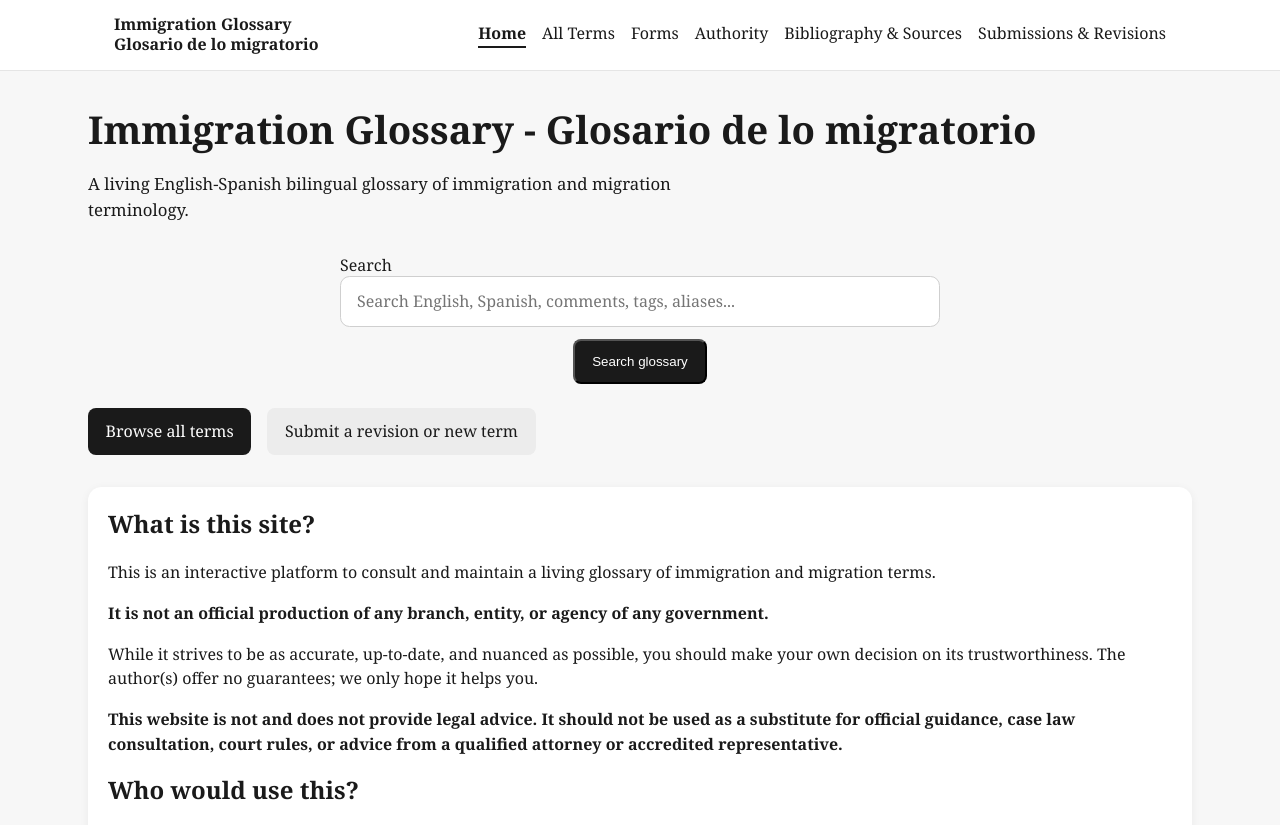
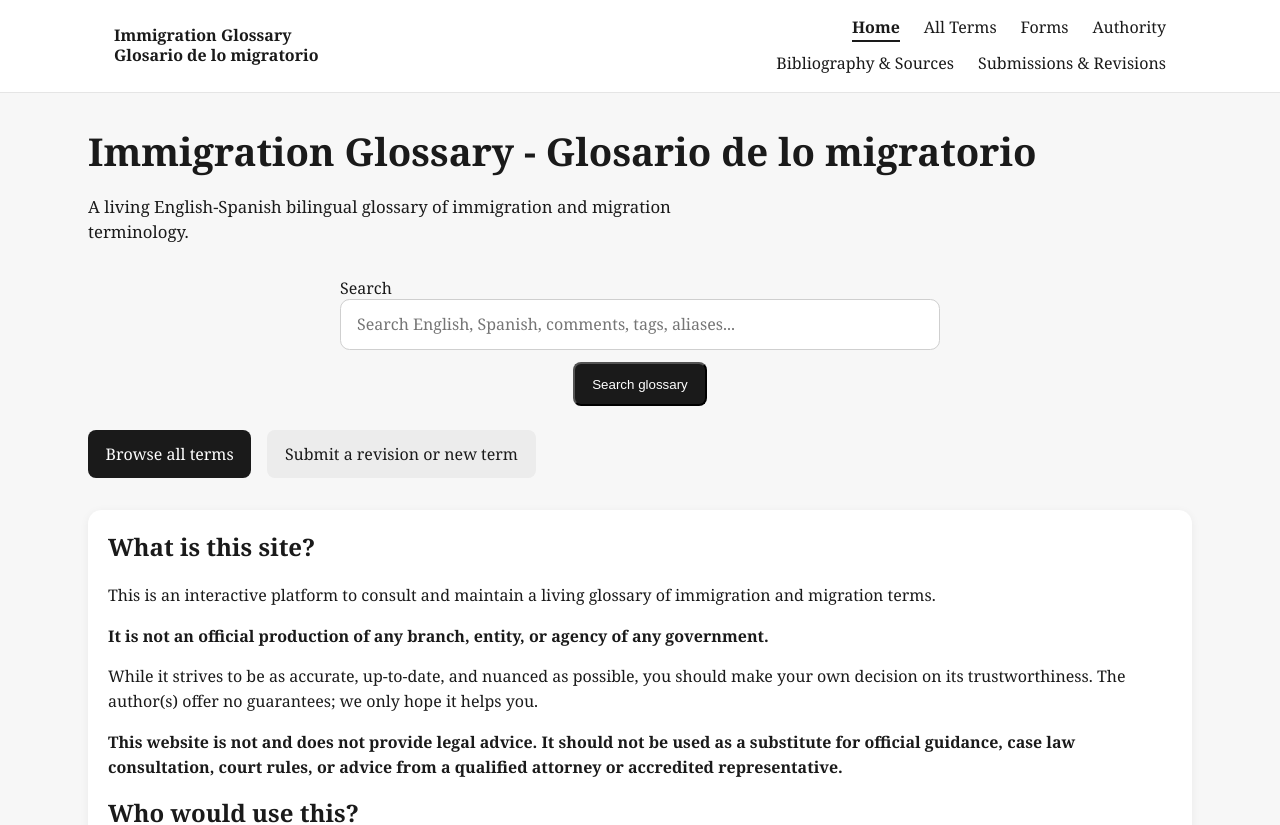
Before and after one commit to mapachurro/eoir-glossary, a React (Vite) app: page / in a window 1280 px wide. Shown: the top 825 px of the page. Built offline with nearby package versions, Linux system fonts and the light colour scheme.

Commit message:
Tweak header, prettier

```diff
--- a/src/components/Layout.jsx
+++ b/src/components/Layout.jsx
@@ -11,14 +11,19 @@ export default function Layout() {
           </Link>
 
           <nav className="site-nav">
+            <div className="site-nav__row">
               <NavLink to="/" end>
                 Home
               </NavLink>
               <NavLink to="/terms">All Terms</NavLink>
               <NavLink to="/forms">Forms</NavLink>
               <NavLink to="/legal-authority">Authority</NavLink>
+            </div>
+
+            <div className="site-nav__row">
               <NavLink to="/sources">Bibliography & Sources</NavLink>
               <NavLink to="/submissions">Submissions & Revisions</NavLink>
+            </div>
           </nav>
         </div>
       </header>
--- a/src/components/LinkedGlossaryText.jsx
+++ b/src/components/LinkedGlossaryText.jsx
@@ -8,7 +8,9 @@ const URL_SCAN_REGEX = /(https?:\/\/[^\s]+)/gi;
 const { lookup, regex } = buildGlossaryMatcher(glossary);
 
 function normalizeValue(value) {
-  return String(value ?? "").trim().toLowerCase();
+  return String(value ?? "")
+    .trim()
+    .toLowerCase();
 }
 
 export default function LinkedGlossaryText({ text, excludeId }) {
--- a/src/styles.css
+++ b/src/styles.css
@@ -48,15 +48,29 @@ a {
   line-height: 1.1;
   font-weight: 700;
 }
-
+.site-nav {
+  display: flex;
+  flex-wrap: wrap;
+  justify-content: flex-end;
+  gap: 0.5rem 1.5rem;
+  max-width: 540px;
+}
 .site-title span:last-child {
   margin-top: 0.15rem;
 }
 
+/* wrap the nav items so they break intentionally */
+
 .site-nav {
   display: flex;
-  gap: 1rem;
-  flex-wrap: wrap;
+  flex-direction: column;
+  align-items: flex-end;
+  gap: 0.6rem;
+}
+
+.site-nav__row {
+  display: flex;
+  gap: 1.5rem;
 }
 
 .site-nav a {
```
Lines whose indentation alone changed are shown as unchanged.
